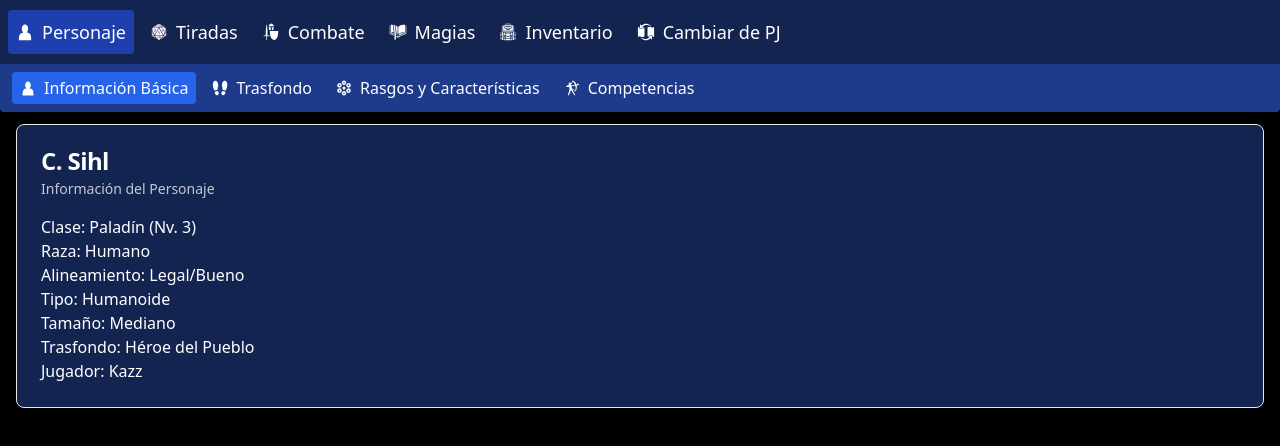
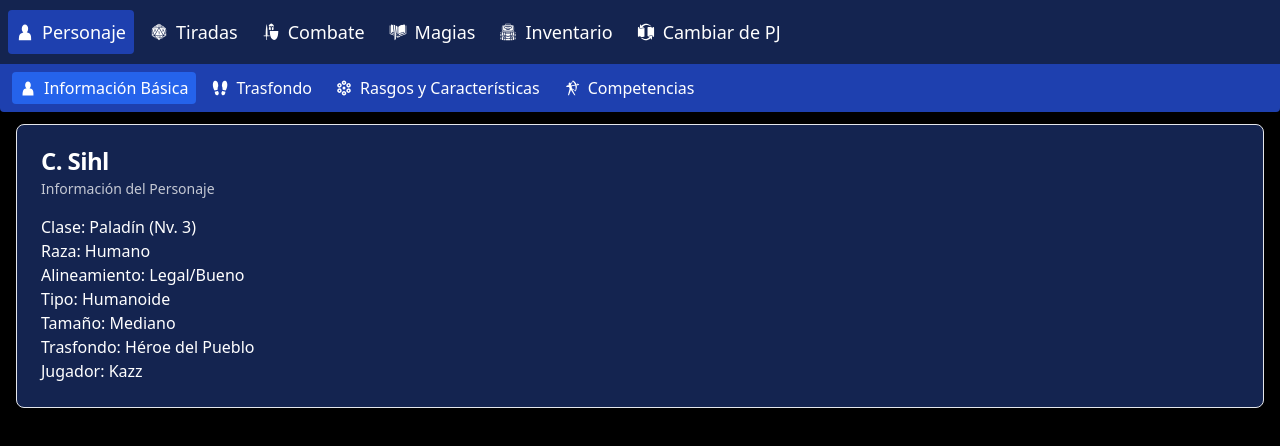
Before and after one commit to KazzK94/Character-Sheet-DnD, a React (Vite) app: page / in a window 1280 px wide. Shown: the top 446 px of the page. Built offline with nearby package versions, Linux system fonts and the light colour scheme.

Commit message:
slightly clearer bg color for submenu

```diff
--- a/src/pages/CharacterInfoPage.tsx
+++ b/src/pages/CharacterInfoPage.tsx
@@ -43,7 +43,7 @@ export default function CharacterInfoPage() {
 	return (
 		<div className='h-full flex flex-col-reverse md:flex-col'>
 			{/* Submenu: */}
-			<div className='h-12 bg-blue-900 text-white px-3 rounded-t md:rounded-t-none md:rounded-b flex items-center sticky bottom-0 md:top-0 md:bottom-auto  flex-shrink-0'>
+			<div className='h-12 bg-blue-800 text-white px-3 rounded-t md:rounded-t-none md:rounded-b flex items-center sticky bottom-0 md:top-0 md:bottom-auto flex-shrink-0'>
 				<Container>
 					<ul className="flex gap-1 md:gap-2 justify-around md:justify-normal text-2xl md:text-base">
 						{
```
